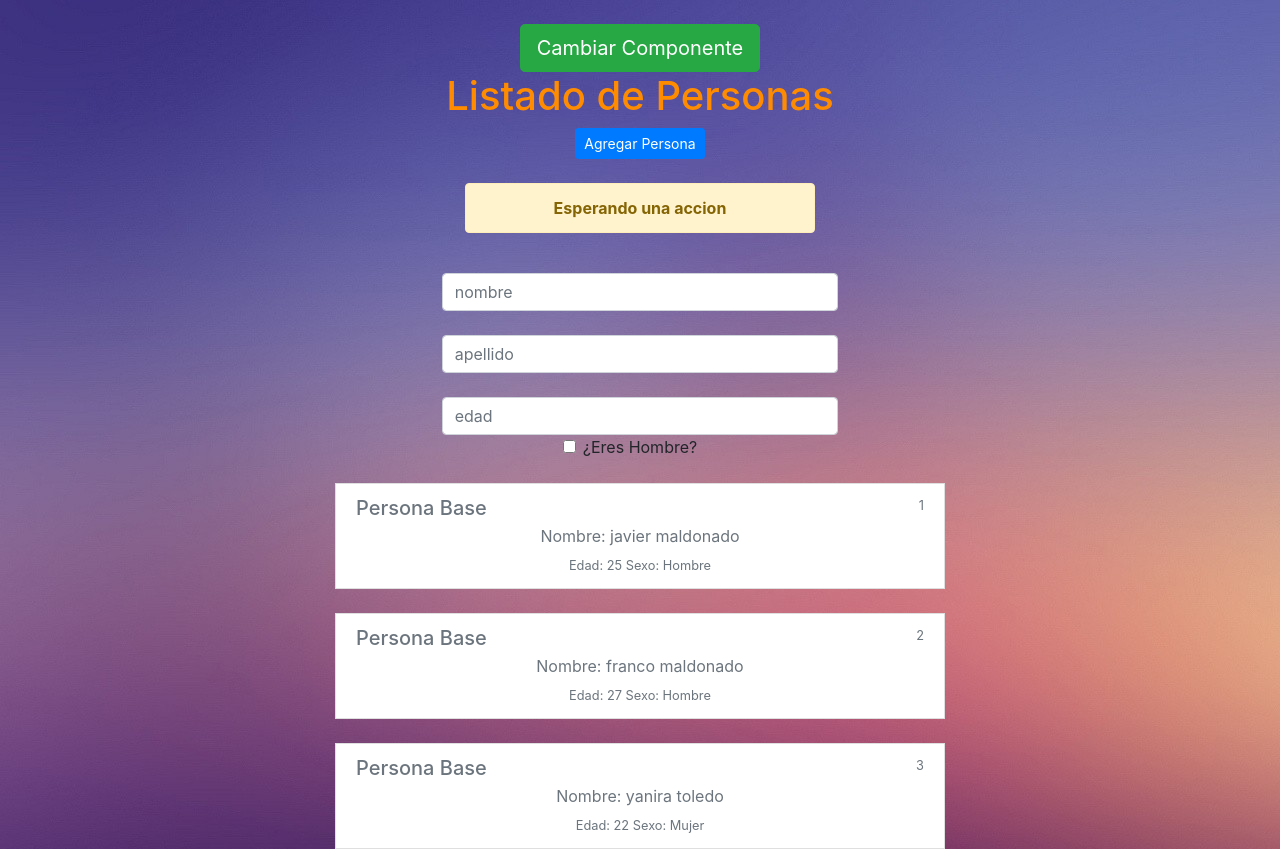
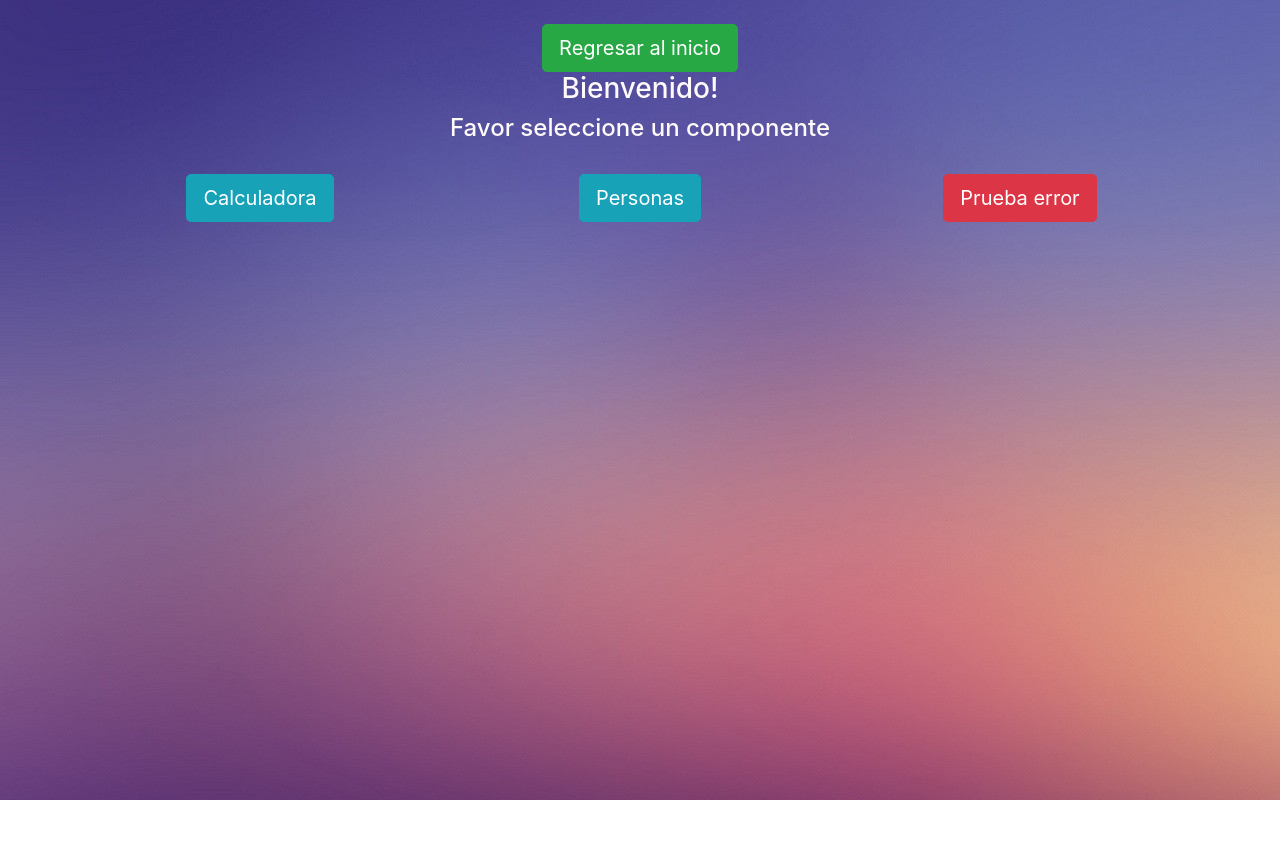
Before and after one commit to txc1033/AngularViews, an Angular app: page / in a window 1280 px wide. After the commit the page ends 800 px from the top, so only its background shows below. Built offline with nearby package versions, Linux system fonts and the light colour scheme.

Commit message:
se agrega ruteo de componentes

```diff
--- a/src/app/app-routing.module.ts
+++ b/src/app/app-routing.module.ts
@@ -1,15 +1,19 @@
-import { ErrorComponent } from './error/error.component';
+
 import { NgModule } from '@angular/core';
 import { Routes, RouterModule } from '@angular/router';
 
 
 import { InicioComponent } from './inicio/inicio.component';
+import { ErrorComponent } from './error/error.component';
+
+import { PersonaComponent } from './personas/persona/persona.component';
+import { FormularioComponent } from './personas/formulario/formulario.component';
+import { PersonasComponent } from './personas/personas.component';
+
+
 import { CaloutputComponent } from './calculadora/caloutput/caloutput.component';
 import { CalinputComponent } from './calculadora/calinput/calinput.component';
-import { FormularioComponent } from './personas/formulario/formulario.component';
-import { PersonaComponent } from './personas/persona/persona.component';
 import { CalculadoraComponent } from './calculadora/calculadora.component';
-import { PersonasComponent } from './personas/personas.component';
 
 
 const routes: Routes = [
@@ -29,7 +33,7 @@ const routes: Routes = [
 @NgModule({
   imports: [
     RouterModule.forRoot(
-      routes
+      routes, {enableTracing: true}
     )
   ],
   exports: [RouterModule]
--- a/src/app/app.component.html
+++ b/src/app/app.component.html
@@ -1,12 +1,8 @@
 <div class="fondo">
   <br>
-  <div class="col-md-12">
-    <button (click)="CambiaComponente()" type="button" class="btn btn-success btn-lg">Cambiar Componente</button>
-      <ng-container -container *ngIf="contenido != true; else elseTemplate">
-        <app-personas></app-personas>
-      </ng-container>
-      <ng-template #elseTemplate>
-        <app-calculadora></app-calculadora>
-      </ng-template>
-  </div>
+  <button [routerLink]="['/']" type="button" class="btn btn-success btn-lg">Regresar al inicio</button>
+  <br>
+  <router-outlet></router-outlet>
+
+
 </div>
--- a/src/app/app.component.ts
+++ b/src/app/app.component.ts
@@ -6,14 +6,5 @@ import { Component } from '@angular/core';
   styleUrls: ['./app.component.css'],
 })
 export class AppComponent {
-  titulo = 'Componentes';
-  contenido = false;
-
-  CambiaComponente() {
-    if (this.contenido) {
-      this.contenido = false;
-    } else {
-      this.contenido = true;
-    }
-  }
+  titulo = 'Gestion de Angular';
 }
--- a/src/app/inicio/inicio.component.html
+++ b/src/app/inicio/inicio.component.html
@@ -1,3 +1,16 @@
-<p>
-  inicio works!
-</p>
+<h3 style="color:snow;"> Bienvenido!</h3>
+<h4 style="color:snow;">Favor seleccione un componente </h4>
+<br>
+<div class="container">
+  <div class="row">
+    <div class="col">
+      <button [routerLink]="['calculadora']" type="button" class="btn btn-info btn-lg">Calculadora</button>
+    </div>
+    <div class="col">
+      <button [routerLink]="['personas']" type="button" class="btn btn-info btn-lg">Personas</button>
+    </div>
+    <div class="col">
+        <button [routerLink]="['error']" type="button" class="btn btn-danger btn-lg">Prueba error</button>
+    </div>
+  </div>
+</div>
--- a/src/app/inicio/inicio.component.ts
+++ b/src/app/inicio/inicio.component.ts
@@ -7,9 +7,13 @@ import { Component, OnInit } from '@angular/core';
 })
 export class InicioComponent implements OnInit {
 
+  contenido: number;
+
   constructor() { }
 
   ngOnInit() {
+    this.contenido = 0;
   }
 
+
 }
--- a/src/styles.css
+++ b/src/styles.css
@@ -1,4 +1,11 @@
 /* You can add global styles to this file, and also import other style files */
+
+html {
+  background-image: url('./assets/backgroundOrange.jpg');
+  text-align: center;
+}
+
+
 .fondo{
   background-image: url('./assets/backgroundOrange.jpg');
   text-align:center;
```
